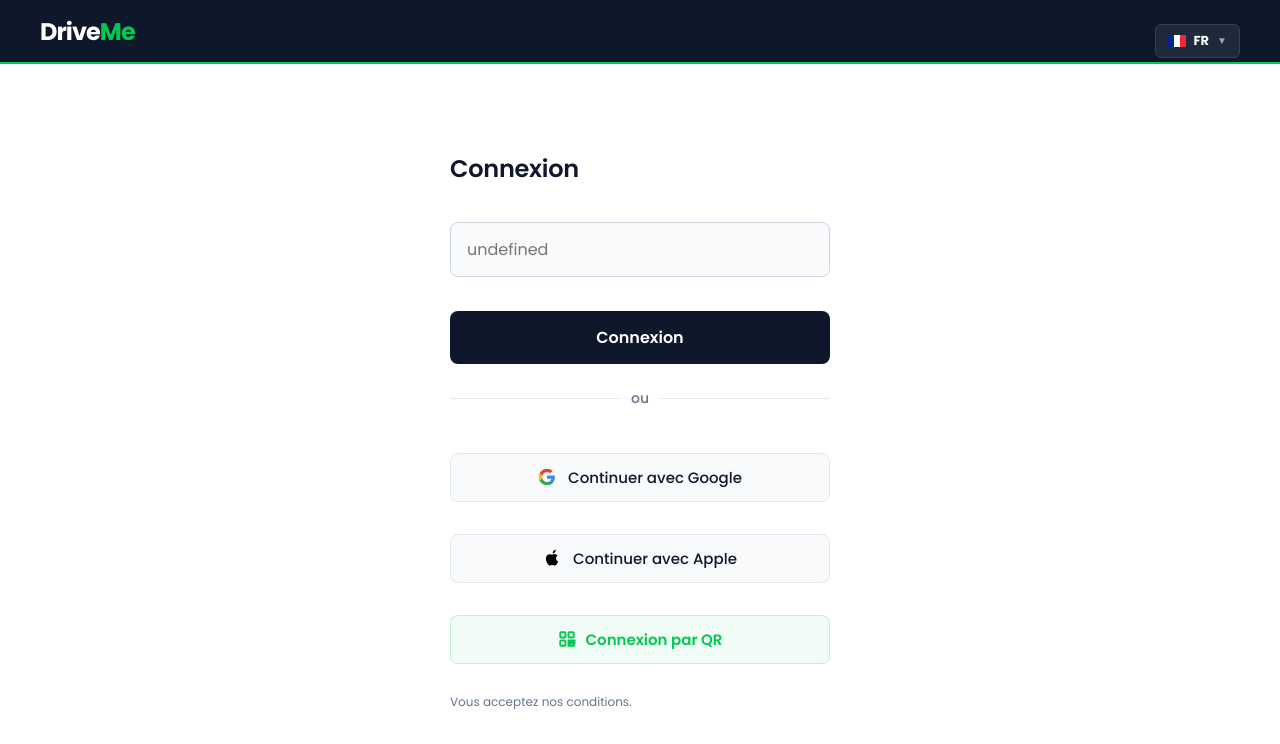
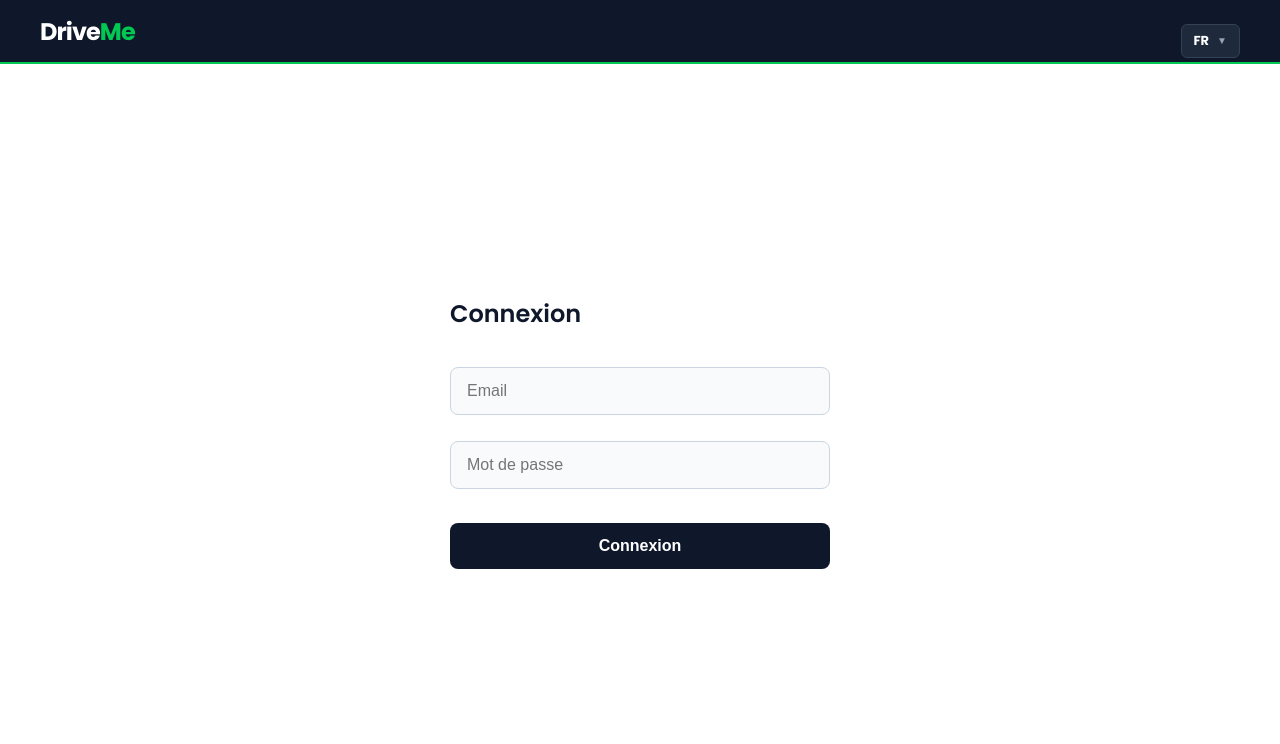
Before and after one commit to JoeProAdmin/DriveMe, an Angular app in the folder frontend/: page /login in a window 1280 px wide. Shown: the top 744 px of the page. Built offline with nearby package versions, Linux system fonts and the light colour scheme.

Commit message:
fix(auth): mise à jour du template login avec champs email et mot de passe

```diff
--- a/frontend/src/app/features/auth/login/login.html
+++ b/frontend/src/app/features/auth/login/login.html
@@ -5,19 +5,13 @@
 
     <div style="position: relative; display: inline-block;">
       <button type="button" (click)="dropdownOpen = !dropdownOpen" style="background: #1e293b; border: 1px solid #334155; padding: 6px 12px; border-radius: 6px; cursor: pointer; display: flex; align-items: center; gap: 8px; font-family: inherit; font-size: 13px; font-weight: 700; color: #ffffff; outline: none;">
-        <svg *ngIf="currentLang === 'FR'" style="width: 18px; height: 12px; border-radius: 1px;" viewBox="0 0 3 2"><rect width="1" height="2" fill="#002395"/><rect x="1" width="1" height="2" fill="#fff"/><rect x="2" width="1" height="2" fill="#ED2939"/></svg>
-        <svg *ngIf="currentLang === 'AR'" style="width: 18px; height: 12px; border-radius: 1px;" viewBox="0 0 900 600"><rect width="900" height="600" fill="#c1272d"/><polygon points="450,196 475,273 540,273 488,311 507,388 450,341 393,388 412,311 360,273 425,273" fill="none" stroke="#006233" stroke-width="18"/></svg>
-        <svg *ngIf="currentLang === 'EN'" style="width: 18px; height: 12px; border-radius: 1px;" viewBox="0 0 60 30"><clipPath id="s_head"><path d="M0,0 v30 h60 v-30 z"/></clipPath><path d="M0,0 v30 h60 v-30 z" fill="#012169"/><path d="M0,0 L60,30 M60,0 L0,30" stroke="#fff" stroke-width="6" clip-path="url(#s_head)"/><path d="M0,0 L60,30 M60,0 L0,30" stroke="#C8102E" stroke-width="4" clip-path="url(#s_head)"/><path d="M30,0 v30 M0,15 h60" stroke="#fff" stroke-width="10"/><path d="M30,0 v30 M0,15 h60" stroke="#C8102E" stroke-width="6"/></svg>
-        <svg *ngIf="currentLang === 'ES'" style="width: 18px; height: 12px; border-radius: 1px;" viewBox="0 0 3 2"><rect width="3" height="2" fill="#c1272d"/><rect y="0.5" width="3" height="1" fill="#fcd116"/></svg>
         <span>{{ currentLang === 'AR' ? 'MA' : currentLang }}</span>
         <span style="font-size: 10px; color: #94a3b8;">▼</span>
       </button>
 
       <div *ngIf="dropdownOpen" [style.right]="currentLang !== 'AR' ? '0' : 'auto'" [style.left]="currentLang === 'AR' ? '0' : 'auto'" style="position: absolute; top: 38px; background-color: #1e293b; border: 1px solid #334155; border-radius: 8px; box-shadow: 0 10px 15px -3px rgba(0,0,0,0.3); width: 120px; z-index: 100; display: flex; flex-direction: column; padding: 4px 0; box-sizing: border-box;">
-        <button type="button" (click)="changeLangViaDropdown('FR')" style="background: transparent; border: none; padding: 8px 12px; color: #ffffff; font-size: 13px; font-weight: 600; cursor: pointer; display: flex; align-items: center; gap: 8px; width: 100%; text-align: start; font-family: inherit;"><svg style="width: 18px; height: 12px; border-radius: 1px;" viewBox="0 0 3 2"><rect width="1" height="2" fill="#002395"/><rect x="1" width="1" height="2" fill="#fff"/><rect x="2" width="1" height="2" fill="#ED2939"/></svg> FR</button>
-        <button type="button" (click)="changeLangViaDropdown('AR')" style="background: transparent; border: none; padding: 8px 12px; color: #ffffff; font-size: 13px; font-weight: 600; cursor: pointer; display: flex; align-items: center; gap: 8px; width: 100%; text-align: start; font-family: inherit;"><svg style="width: 18px; height: 12px; border-radius: 1px;" viewBox="0 0 900 600"><rect width="900" height="600" fill="#c1272d"/><polygon points="450,196 475,273 540,273 488,311 507,388 450,341 393,388 412,311 360,273 425,273" fill="none" stroke="#006233" stroke-width="18"/></svg> العربية</button>
-        <button type="button" (click)="changeLangViaDropdown('EN')" style="background: transparent; border: none; padding: 8px 12px; color: #ffffff; font-size: 13px; font-weight: 600; cursor: pointer; display: flex; align-items: center; gap: 8px; width: 100%; text-align: start; font-family: inherit;"><svg style="width: 18px; height: 12px; border-radius: 1px;" viewBox="0 0 60 30"><clipPath id="s_opt"><path d="M0,0 v30 h60 v-30 z"/></clipPath><path d="M0,0 v30 h60 v-30 z" fill="#012169"/><path d="M0,0 L60,30 M60,0 L0,30" stroke="#fff" stroke-width="6" clip-path="url(#s_opt)"/><path d="M0,0 L60,30 M60,0 L0,30" stroke="#C8102E" stroke-width="4" clip-path="url(#s_opt)"/><path d="M30,0 v30 M0,15 h60" stroke="#fff" stroke-width="10"/><path d="M30,0 v30 M0,15 h60" stroke="#C8102E" stroke-width="6"/></svg> EN</button>
-        <button type="button" (click)="changeLangViaDropdown('ES')" style="background: transparent; border: none; padding: 8px 12px; color: #ffffff; font-size: 13px; font-weight: 600; cursor: pointer; display: flex; align-items: center; gap: 8px; width: 100%; text-align: start; font-family: inherit;"><svg style="width: 18px; height: 12px; border-radius: 1px;" viewBox="0 0 3 2"><rect width="3" height="2" fill="#c1272d"/><rect y="0.5" width="3" height="1" fill="#fcd116"/></svg> ES</button>
+        <button type="button" (click)="changeLangViaDropdown('FR')" style="background: transparent; border: none; padding: 8px 12px; color: #ffffff; font-size: 13px; font-weight: 600; cursor: pointer; width: 100%; text-align: start; font-family: inherit;">FR</button>
+        <button type="button" (click)="changeLangViaDropdown('AR')" style="background: transparent; border: none; padding: 8px 12px; color: #ffffff; font-size: 13px; font-weight: 600; cursor: pointer; width: 100%; text-align: start; font-family: inherit;">AR</button>
       </div>
     </div>
   </header>
@@ -25,67 +19,24 @@
   <div style="flex: 1; display: flex; justify-content: center; align-items: center; padding: 40px 20px; box-sizing: border-box; background-color: #ffffff; width: 100%;">
     <div style="width: 100%; max-width: 380px; display: flex; flex-direction: column; box-sizing: border-box;">
 
-      <h1 style="font-size: 24px; font-weight: 600; color: #0f172a; line-height: 1.35; margin: 0 0 24px 0; letter-spacing: -0.01em; text-align: start;">
+      <h1 style="font-size: 24px; font-weight: 600; color: #0f172a; margin: 0 0 24px 0; text-align: start;">
         {{ dictionary[currentLang].title }}
       </h1>
 
-      <form (ngSubmit)="onSubmit()" style="display: flex; flex-direction: column; gap: 14px; width: 100%; margin: 0; padding: 0;">
-        <div style="width: 100%;">
-          <input type="text" name="loginInput" [(ngModel)]="userInput" [placeholder]="dictionary[currentLang].placeholder" required
-                 style="width: 100%; padding: 14px 16px; background-color: #f8fafc; border: 1px solid #cbd5e1; border-radius: 8px; font-size: 16px; box-sizing: border-box; color: #000000; font-family: inherit; transition: all 0.2s ease-in-out;"
-                 onfocus="this.style.backgroundColor='#ffffff'; this.style.borderColor='#00C853'; this.style.boxShadow='0 0 0 3px rgba(0,200,83,0.15)';"
-                 onblur="this.style.backgroundColor='#f8fafc'; this.style.borderColor='#cbd5e1'; this.style.boxShadow='none';">
-        </div>
+      <form (ngSubmit)="onSubmit()" style="display: flex; flex-direction: column; gap: 14px; width: 100%;">
+        <input type="email" name="email" [(ngModel)]="loginData.email"
+               [placeholder]="dictionary[currentLang].placeholderEmail" required
+               style="width: 100%; padding: 14px 16px; background-color: #f8fafc; border: 1px solid #cbd5e1; border-radius: 8px; font-size: 16px; box-sizing: border-box;">
 
-        <button type="submit" style="width: 100%; background-color: #0f172a; color: #ffffff; border: none; padding: 14px; border-radius: 8px; font-size: 16px; font-weight: 600; cursor: pointer; font-family: inherit; box-sizing: border-box; display: block; text-align: center;">
+        <input type="password" name="motDePasse" [(ngModel)]="loginData.motDePasse"
+               [placeholder]="dictionary[currentLang].placeholderPass" required
+               style="width: 100%; padding: 14px 16px; background-color: #f8fafc; border: 1px solid #cbd5e1; border-radius: 8px; font-size: 16px; box-sizing: border-box;">
+
+        <button type="submit" style="width: 100%; background-color: #0f172a; color: #ffffff; border: none; padding: 14px; border-radius: 8px; font-size: 16px; font-weight: 600; cursor: pointer;">
           {{ dictionary[currentLang].btnContinue }}
         </button>
       </form>
 
-      <div style="display: flex; align-items: center; text-align: center; margin: 24px 0; color: #cbd5e1; font-size: 14px;">
-        <div style="flex: 1; border-bottom: 1px solid #e2e8f0;"></div>
-        <span style="padding: 0 12px; color: #64748b; font-weight: 500;">{{ dictionary[currentLang].or }}</span>
-        <div style="flex: 1; border-bottom: 1px solid #e2e8f0;"></div>
-      </div>
-
-      <div style="display: flex; flex-direction: column; gap: 12px; width: 100%;">
-        <button type="button" (click)="onSubmit()" style="width: 100%; background-color: #f8fafc; color: #0f172a; border: 1px solid #e2e8f0; padding: 12px; border-radius: 8px; font-size: 15px; font-weight: 500; cursor: pointer; font-family: inherit; box-sizing: border-box; display: flex; align-items: center; justify-content: center; gap: 12px;">
-          <svg style="width: 18px; height: 18px;" viewBox="0 0 24 24"><path d="M22.56 12.25c0-.78-.07-1.53-.2-2.25H12v4.26h5.92c-.26 1.37-1.04 2.53-2.21 3.31v2.77h3.57c2.08-1.92 3.28-4.74 3.28-8.09z" fill="#4285F4"/><path d="M12 23c2.97 0 5.46-.98 7.28-2.66l-3.57-2.77c-.98.66-2.23 1.06-3.71 1.06-2.86 0-5.29-1.93-6.16-4.53H2.18v2.84C3.99 20.53 7.7 23 12 23z" fill="#34A853"/><path d="M5.84 14.09c-.22-.66-.35-1.36-.35-2.09s.13-1.43.35-2.09V7.06H2.18C1.43 8.55 1 10.22 1 12s.43 3.45 1.18 4.94l2.85-2.22.81-.63z" fill="#FBBC05"/><path d="M12 5.38c1.62 0 3.06.56 4.21 1.64l3.15-3.15C17.45 2.09 14.97 1 12 1 7.7 1 3.99 3.47 2.18 7.06l3.66 2.84c.87-2.6 3.3-4.52 6.16-4.52z" fill="#EA4335"/></svg>
-          {{ dictionary[currentLang].google }}
-        </button>
-
-        <button type="button" (click)="onSubmit()" style="width: 100%; background-color: #f8fafc; color: #0f172a; border: 1px solid #e2e8f0; padding: 12px; border-radius: 8px; font-size: 15px; font-weight: 500; cursor: pointer; font-family: inherit; box-sizing: border-box; display: flex; align-items: center; justify-content: center; gap: 12px;">
-          <svg style="width: 18px; height: 18px;" viewBox="0 0 24 24" fill="#000000"><path d="M18.71 19.5c-.83 1.24-1.71 2.45-3.05 2.47-1.34.03-1.77-.79-3.29-.79-1.53 0-2 .77-3.27.82-1.31.05-2.3-1.32-3.14-2.53C4.25 17 2.94 12.45 4.7 9.39c.87-1.52 2.43-2.48 4.12-2.51 1.28-.02 2.5.87 3.29.87.78 0 2.26-1.07 3.81-.91.65.03 2.47.26 3.64 1.98-.09.06-2.17 1.28-2.15 3.81.03 3.02 2.65 4.03 2.68 4.04-.03.07-.42 1.44-1.38 2.83M15.97 4.17c.66-.81 1.11-1.93.99-3.06-1 .04-2.21.67-2.93 1.49-.62.69-1.16 1.84-1.01 2.96 1.12.09 2.27-.57 2.95-1.39z"/></svg>
-          {{ dictionary[currentLang].apple }}
-        </button>
-
-        <button type="button" (click)="toggleQrModal(true)" style="width: 100%; background-color: rgba(0, 200, 83, 0.06); color: #00C853; border: 1px solid rgba(0, 200, 83, 0.2); padding: 12px; border-radius: 8px; font-size: 15px; font-weight: 600; cursor: pointer; font-family: inherit; box-sizing: border-box; display: flex; align-items: center; justify-content: center; gap: 10px;">
-          <svg style="width: 18px; height: 18px;" viewBox="0 0 24 24" fill="none" stroke="currentColor" stroke-width="2.5"><rect x="3" y="3" width="7" height="7" rx="1"/><rect x="14" y="3" width="7" height="7" rx="1"/><rect x="3" y="14" width="7" height="7" rx="1"/><path d="M14 14h3v3h-3zm3 3h4v4h-4zm-3 4h3v-3h-3zm7-3h1v-4h-4v1h3z"/></svg>
-          {{ dictionary[currentLang].qrCode }}
-        </button>
-      </div>
-
-      <p style="font-size: 12px; color: #64748b; line-height: 1.6; text-transform: none; text-align: start; margin: 28px 0 0 0;">
-        {{ dictionary[currentLang].legal }}
-      </p>
-
     </div>
   </div>
-
-  <div *ngIf="showQrModal" style="position: fixed; top: 0; left: 0; width: 100vw; height: 100vh; background-color: rgba(15, 23, 42, 0.6); display: flex; justify-content: center; align-items: center; z-index: 1000; padding: 20px; box-sizing: border-box;">
-    <div style="background-color: #ffffff; padding: 36px 32px 32px 32px; border-radius: 16px; width: 100%; max-width: 400px; box-sizing: border-box; display: flex; flex-direction: column; align-items: center; text-align: center; position: relative; box-shadow: 0 20px 25px -5px rgba(0,0,0,0.1);">
-      <button type="button" (click)="toggleQrModal(false)" [style.right]="currentLang !== 'AR' ? '20px' : 'auto'" [style.left]="currentLang === 'AR' ? '20px' : 'auto'" style="position: absolute; top: 20px; background: transparent; border: none; font-size: 18px; font-weight: 700; cursor: pointer; color: #64748b; padding: 4px; line-height: 1; outline: none;">✕</button>
-      <h3 style="font-size: 20px; font-weight: 600; color: #0f172a; margin: 10px 0 12px 0;">{{ dictionary[currentLang].qrTitle }}</h3>
-      <p style="font-size: 14px; color: #64748b; margin: 0 0 24px 0; line-height: 1.5;">{{ dictionary[currentLang].qrDesc }}</p>
-      <div style="padding: 16px; border: 1px solid #e2e8f0; border-radius: 12px; background-color: #f8fafc; margin-bottom: 8px; display: flex; justify-content: center; align-items: center;">
-        <svg style="width: 200px; height: 200px;" viewBox="0 0 24 24" fill="none" stroke="#0f172a" stroke-width="1.5">
-          <rect x="1" y="1" width="6" height="6" rx="0.5"/>
-          <rect x="17" y="1" width="6" height="6" rx="0.5"/>
-          <rect x="1" y="17" width="6" height="6" rx="0.5"/>
-          <path d="M9 1h2v3H9zm0 5h5v2H9zm7-5h2v2h-2zm0 4h5v2h-5zM1 9h3v2H1zm5 0h4v5H6zm8 0h3v2h-3zm5 0h4v3h-4zm-5 4h2v3h-2zm4 0h3v5h-3zM1 14h3v2H1zm13 4h2v2h-2zm-5 1h3v4H9zm8 2h4v2h-4z"/>
-        </svg>
-      </div>
-    </div>
-  </div>
-
 </div>
```
